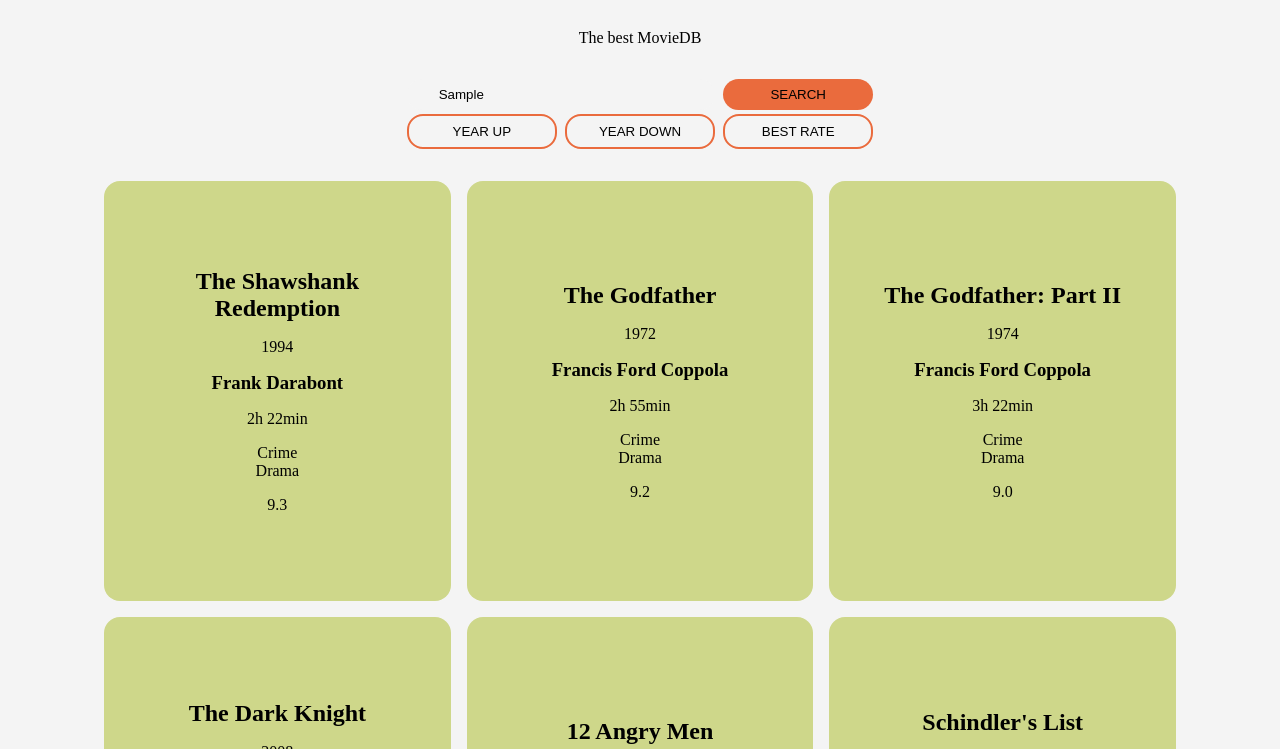
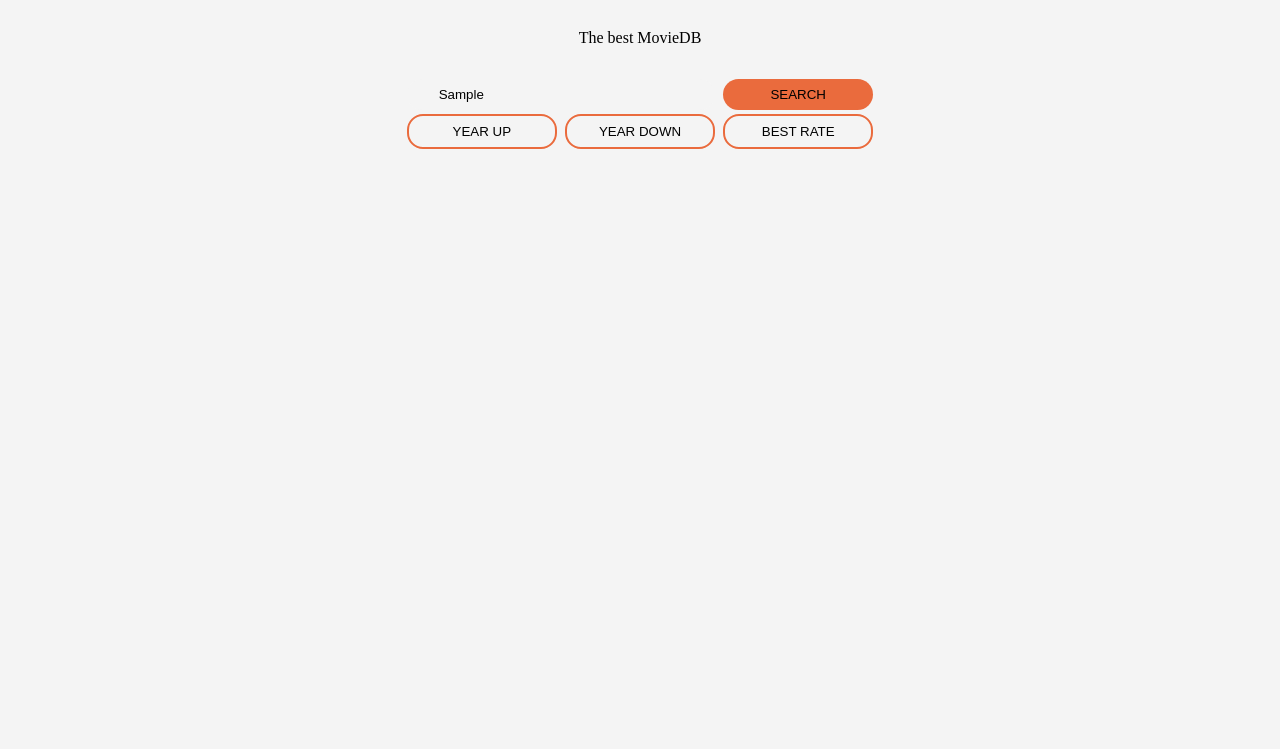
Before and after one commit to renehellmich/movieDB, a website with bundled scripts: page index.html in a window 1280 px wide. Both pictures are taken after typing "Sample" into the empty fields and a click on the button "SEARCH". Shown: the part 40-789 px from the top of the page. Built offline with nearby package versions, Linux system fonts and the light colour scheme.

Commit message:
searchFunction completed

```diff
--- a/assets/js/main.js
+++ b/assets/js/main.js
@@ -1,7 +1,7 @@
 import {movies} from './DB.js';
 
 let globalVariables = {
-    searchString : document.getElementById("searchstring"),
+    searchString : document.getElementById("searchString"),
     buttonSearch : document.getElementById("button_search"),
     buttonYearUp : document.getElementById("button_yearUp"),
     buttonYearDown : document.getElementById("button_yearDown"),
@@ -49,17 +49,17 @@ const loadMovies = (v) => {
 
 // Definition der Funktion searchMovie
 
-const searchMovie = (v) => {
+const searchMovie = () => {
 
-    v.searchString == null
-    ? v.searchString = document.getElementById("searchstring")
-    : null;
+    globalVariables.searchString = document.getElementById("searchString")
 
-    // console.log(v.searchString.value);
+    const filterArr = movies.filter((movie => movie[0].includes(globalVariables.searchString.value)))
 
-    const filterArr = movies.filter((movie => movie[0] == v.searchString.value))
+    globalVariables.movieSection.innerHTML = null;
 
-    console.log(filterArr);
+    filterArr.forEach(movie => {
+        globalVariables.movieSection.innerHTML += getDivMovie(movie);
+    });
 }
 
 
@@ -69,5 +69,5 @@ const searchMovie = (v) => {
 
 loadMovies(globalVariables);
 
-globalVariables.buttonSearch.addEventListener("click", searchMovie(globalVariables))
+globalVariables.buttonSearch.addEventListener("click", () => searchMovie())
 // globalVariables.searchString.addEventListener("keydown", searchMovie(globalVariables));
--- a/assets/scss/main.scss
+++ b/assets/scss/main.scss
@@ -60,7 +60,7 @@ body {
         flex-wrap: wrap;
 
         .div__movieContainer {
-            @include mix.HW(420px, "", calc(100% / 3 - var.$global-padding), "");
+            @include mix.HW(420px, 320px, calc(100% / 3 - var.$global-padding), "");
             @include mix.displaySettings(flex, column, center, center, 16px);
             flex-wrap: wrap;
             border-radius: 16px;
```
Also changed, not shown: assets/css/style.css, 1 other file.
